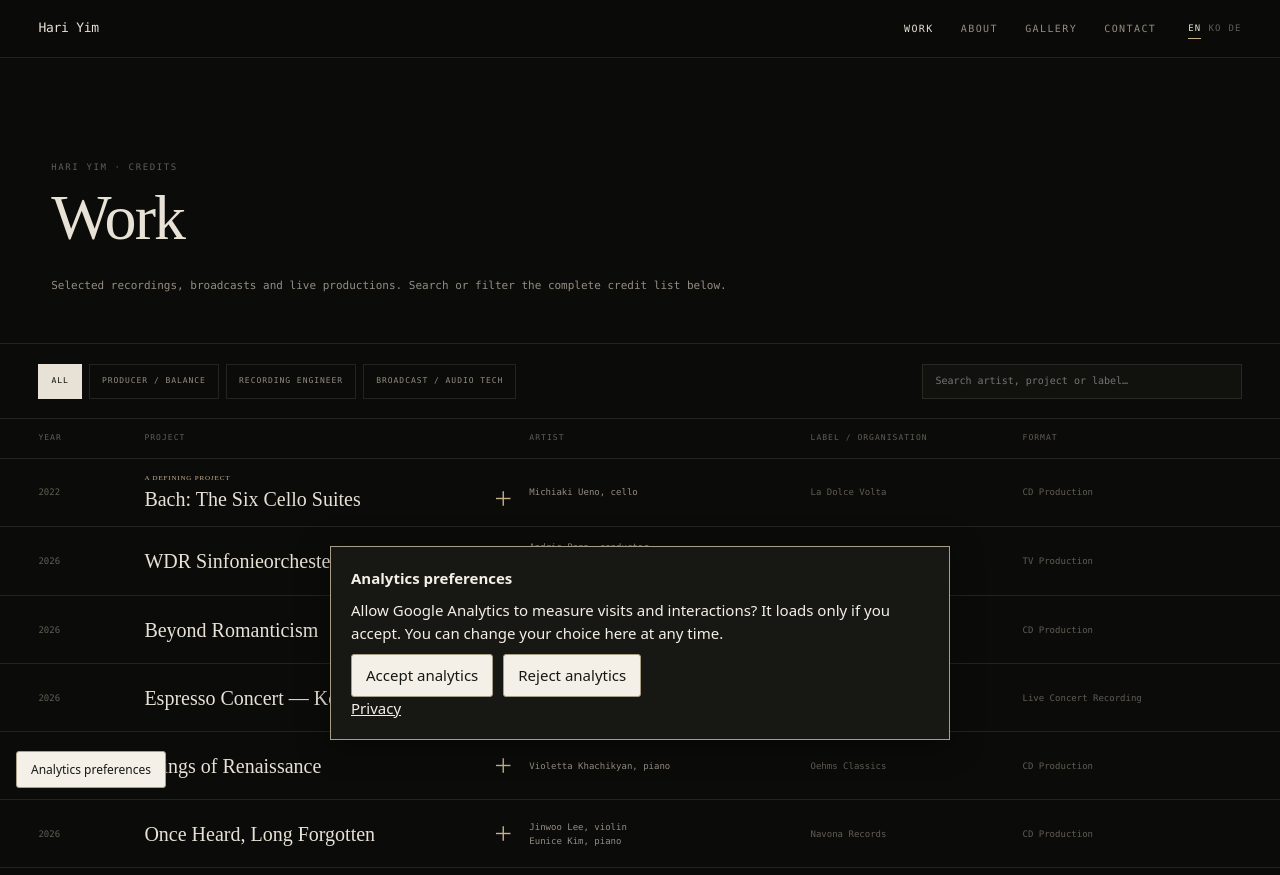
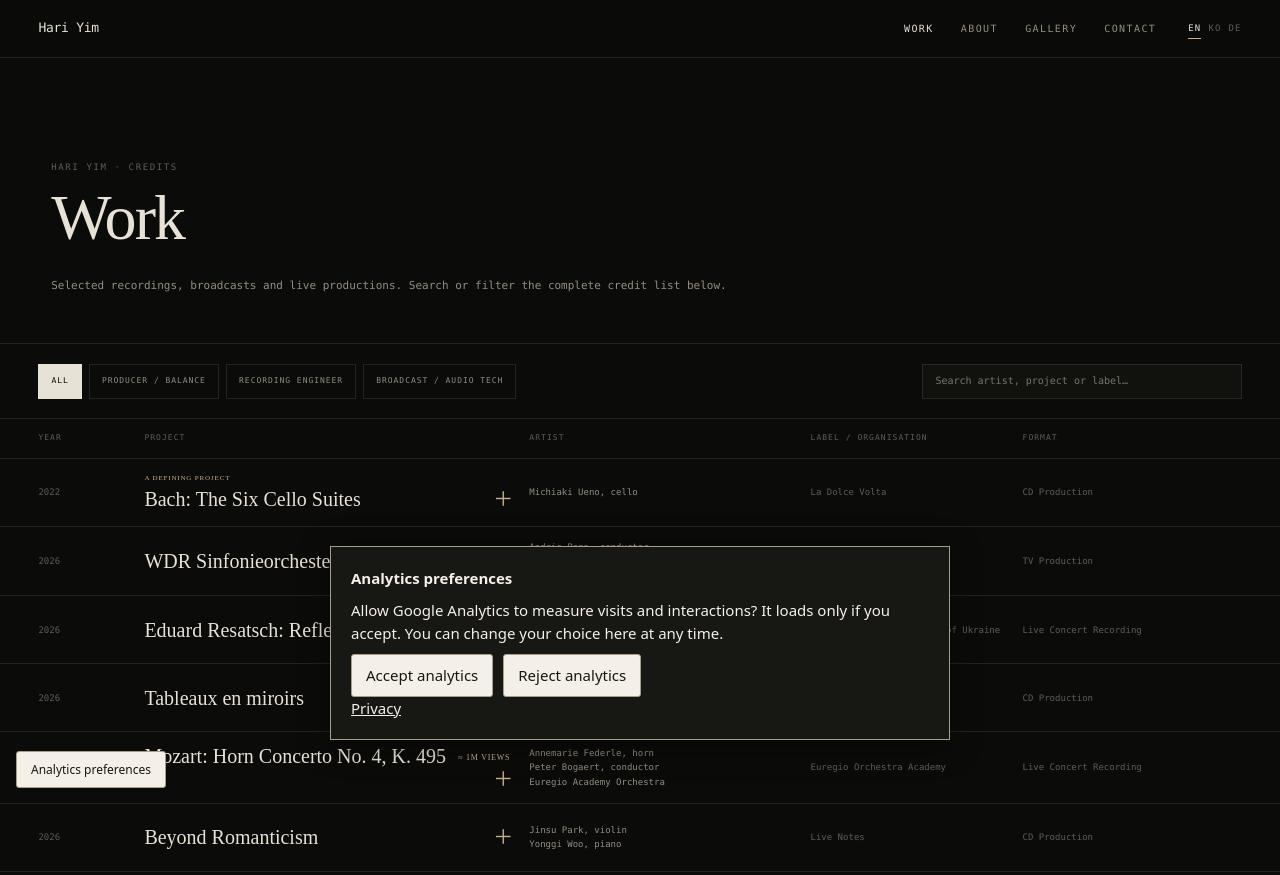
Before and after one commit to hahahahahari/hariyim-website, a plain HTML site: page work.html in a window 1280 px wide. Shown: the top 875 px of the page. Drawn offline with Linux system fonts and the light colour scheme.

Commit message:
Update portfolio: YSOU, Catalin Serban, Mozart Horn Concerto
* Add YSOU, Catalin Serban and Euregio horn recording

* Update portfolio assets/projects-ui.js

* Update portfolio assets/site.css

* Refresh portfolio asset versions in index.html

* Refresh portfolio asset versions in work.html

* Add standalone visual preview for index portfolio review

* Add standalone visual preview for work portfolio review

* Correct Catalin Serban credit to Recording Producer / Balance Engineer

* Remove temporary portfolio preview from production update

* Remove temporary portfolio preview from production update

```diff
--- a/assets/projects-ui.js
+++ b/assets/projects-ui.js
@@ -12,6 +12,9 @@ function actionLabel(p) {
 const PROJECT_IMAGES = {
   'Bach: The Six Cello Suites':'https://www.ladolcevolta.com/wp-content/uploads/2022/09/LDV115.6_COVER-300x300-1.webp',
   'WDR Sinfonieorchester Köln':'images/wdr.jpg',
+  'Eduard Resatsch: Reflections of Hope':'https://i.ytimg.com/vi/dKFCxojhEA4/hqdefault.jpg',
+  'Tableaux en miroirs':'https://shop.naxos.de/cdn/shop/files/0730099149532-Rachmaninow---Ravel--Tableaux-en-Miroirs-cover.webp?v=1795036951&width=1200',
+  'Mozart: Horn Concerto No. 4, K. 495':'https://i.ytimg.com/vi/MMjqU461WpI/hqdefault.jpg',
   'Beyond Romanticism':'https://image-cdn-ak.spotifycdn.com/image/ab67616d00001e026f03680bc2047c4ff8eb6bc4',
   'Espresso Concert — Konzerthaus Berlin':'https://i.ytimg.com/vi/8n2k9EZZH5M/maxresdefault.jpg',
   'Wings of Renaissance':'https://is1-ssl.mzstatic.com/image/thumb/Music211/v4/4a/db/ad/4adbad8f-ffae-9095-8042-23b191cc7004/4260330917478.png/600x600bb.jpg',
@@ -62,6 +65,9 @@ function renderFeatured() {
   const homeSelection = [
     'Bach: The Six Cello Suites',
     'WDR Sinfonieorchester Köln',
+    'Eduard Resatsch: Reflections of Hope',
+    'Tableaux en miroirs',
+    'Mozart: Horn Concerto No. 4, K. 495',
     'Beethoven Violin Sonata Complete Series I',
     'Michiaki Ueno: Origin',
     'Waldensemble: Festive Wald 10th Anniversary',
@@ -75,7 +81,7 @@ function renderFeatured() {
     <a class="project-card" href="${p.link || 'work.html'}" ${p.link ? 'target="_blank" rel="noopener"' : ''}>
       <div>
         <div class="project-meta"><span>${escapeHTML(p.year)}</span><span>${escapeHTML(p.format)}</span></div>
-        ${p.note ? `<div class="project-note">${escapeHTML(p.note)}</div>` : ''}
+        ${p.note || p.badge ? `<div class="project-note">${escapeHTML(p.note || p.badge)}</div>` : ''}
         <h3>${escapeHTML(p.title)}</h3>
         <div class="project-artist">${escapeHTML(p.artist.split('\n').slice(0,3).join('\n'))}</div>
       </div>
@@ -103,7 +109,7 @@ function renderWork() {
       <article class="work-entry">
       <button class="work-row" type="button" aria-expanded="false">
         <div class="work-year">${escapeHTML(p.year)}</div>
-        <div class="work-title">${p.note ? `<small class="work-note">${escapeHTML(p.note)}</small>` : ''}${escapeHTML(p.title)} <span class="open-link">＋</span></div>
+        <div class="work-title">${p.note ? `<small class="work-note">${escapeHTML(p.note)}</small>` : ''}${escapeHTML(p.title)} ${p.badge ? `<small class="work-badge">${escapeHTML(p.badge)}</small>` : ''} <span class="open-link">＋</span></div>
         <div class="work-artist">${escapeHTML(p.artist.split('\n').slice(0,3).join('\n'))}</div>
         <div class="work-label">${escapeHTML(p.label || '—')}</div>
         <div class="work-format">${escapeHTML(p.format)}</div>
--- a/assets/projects.js
+++ b/assets/projects.js
@@ -1,6 +1,9 @@
 window.HARI_PROJECTS = [
   {year:'2022',title:'Bach: The Six Cello Suites',artist:'Michiaki Ueno, cello',label:'La Dolce Volta',format:'CD Production',role:'producer',roleLabel:'Recording Producer / Balance Engineer',link:'https://open.spotify.com/album/4DmFSyqCyA1XxyFwSpbHEi',featured:true,note:'A defining project'},
   {year:'2026',title:'WDR Sinfonieorchester Köln',artist:'Andris Poga, conductor\nDaniel Müller-Schott, cello\nSarang Seohyun Kim, violin',label:'WDR',format:'TV Production',role:'producer',roleLabel:'Recording Producer / Balance Engineer',link:'https://www.youtube.com/watch?v=0xPiaP8m7-U',featured:true},
+  {year:'2026',title:'Eduard Resatsch: Reflections of Hope',artist:'Oksana Lyniv, conductor\nYouth Symphony Orchestra of Ukraine',label:'Youth Symphony Orchestra of Ukraine',format:'Live Concert Recording',role:'producer',roleLabel:'Recording Producer / Balance Engineer',link:'https://www.youtube.com/watch?v=dKFCxojhEA4',featured:true},
+  {year:'2026',title:'Tableaux en miroirs',artist:'Catalin Serban, piano',label:'Naxos',format:'CD Production',role:'producer',roleLabel:'Recording Producer / Balance Engineer',link:'https://open.spotify.com/album/7IQ2wHBb0anNgis0kYJiex',featured:true},
+  {year:'2023',title:'Mozart: Horn Concerto No. 4, K. 495',artist:'Annemarie Federle, horn\nPeter Bogaert, conductor\nEuregio Academy Orchestra',label:'Euregio Orchestra Academy',format:'Live Concert Recording',role:'producer',roleLabel:'Recording Producer / Balance Engineer',link:'https://www.youtube.com/watch?v=MMjqU461WpI',featured:true,badge:'≈ 1M views'},
   {year:'2026',title:'Beyond Romanticism',artist:'Jinsu Park, violin\nYonggi Woo, piano',label:'Live Notes',format:'CD Production',role:'producer',roleLabel:'Recording Producer / Balance Engineer',link:'https://open.spotify.com/album/4K0OWvVzsxqCjtj5aNwkfq',featured:true},
   {year:'2026',title:'Espresso Concert — Konzerthaus Berlin',artist:'James Morley, cello',label:'Konzerthaus Berlin',format:'Live Concert Recording',role:'producer',roleLabel:'Recording Producer / Balance Engineer',link:'https://www.youtube.com/watch?v=8n2k9EZZH5M'},
   {year:'2026',title:'Wings of Renaissance',artist:'Violetta Khachikyan, piano',label:'Oehms Classics',format:'CD Production',role:'producer',roleLabel:'Recording Producer / Balance Engineer',link:'https://open.spotify.com/album/7MIWIvZIxH70q7otMDb6Q6',featured:true},
--- a/assets/site.css
+++ b/assets/site.css
@@ -196,6 +196,7 @@ button, input { font: inherit; }
 .work-row:hover { background: var(--surface); }
 .work-year, .work-label, .work-format { color: var(--faint); font-size: 9px; }
 .work-title { font-family: var(--serif); font-size: 20px; line-height: 1.12; }
+.work-badge { display: inline-block; margin-left: .45rem; vertical-align: middle; color: var(--accent); font-family: var(--sans); font-size: 8px; font-weight: 400; letter-spacing: .09em; line-height: 1.3; text-transform: uppercase; }
 .work-note { display: block; margin-bottom: .35rem; color: var(--accent); font-family: var(--sans); font-size: 7px; font-weight: 400; letter-spacing: .12em; line-height: 1.2; text-transform: uppercase; }
 .work-artist { color: var(--muted); font-size: 9px; white-space: pre-line; }
 .work-row a { text-decoration: none; }
--- a/index.html
+++ b/index.html
@@ -5,7 +5,7 @@
 <link rel="canonical" href="https://hariyim.com/">
 <meta property="og:type" content="website"><meta property="og:title" content="Hari Yim — Recording Producer / Balance Engineer"><meta property="og:description" content="Berlin-based classical recording producer and balance engineer working internationally across Europe, Asia and beyond."><meta property="og:url" content="https://hariyim.com/">
 <meta name="twitter:card" content="summary_large_image">
-<link rel="stylesheet" href="assets/site.css?v=20260904-2">
+<link rel="stylesheet" href="assets/site.css?v=20261123-portfolio-1">
 <style>
   #about.intro-grid { grid-template-columns: minmax(0, 1fr); }
   #about .intro-copy p { max-width: none; }
@@ -51,6 +51,6 @@
   <div>© Hari Yim · Recording Producer / Balance Engineer</div>
   <div class="footer-links"><a href="mailto:info@hariyim.com">info@hariyim.com</a><a href="impressum.html" data-i18n="legal">Legal</a><a href="privacy.html" data-i18n="privacy">Privacy</a></div>
 </footer>
-<script src="assets/projects.js?v=20261021-labels-1"></script><script src="assets/site.js?v=20261021-labels-1"></script><script src="assets/projects-ui.js?v=20261021-labels-1"></script><script src="assets/home-map.js"></script>
+<script src="assets/projects.js?v=20261123-portfolio-1"></script><script src="assets/site.js?v=20261123-portfolio-1"></script><script src="assets/projects-ui.js?v=20261123-portfolio-1"></script><script src="assets/home-map.js"></script>
 <script type="application/ld+json">{"@context":"https://schema.org","@type":"Person","name":"Hari Yim","url":"https://hariyim.com/","jobTitle":"Recording Producer / Balance Engineer","knowsAbout":["Classical music recording","Recording production","Balance engineering","Editing","Mixing","Mastering"]}</script>
 </body></html>
--- a/work.html
+++ b/work.html
@@ -5,7 +5,7 @@
 <link rel="canonical" href="https://hariyim.com/work.html">
 <meta property="og:type" content="website"><meta property="og:title" content="Work — Hari Yim"><meta property="og:description" content="Selected and complete recording credits for Hari Yim, Recording Producer and Balance Engineer."><meta property="og:url" content="https://hariyim.com/work.html">
 <meta name="twitter:card" content="summary_large_image">
-<link rel="stylesheet" href="assets/site.css"><script defer src="/assets/analytics.js?v=20261020-1"></script></head><body><a class="skip-link" href="#main">Skip to content</a>
+<link rel="stylesheet" href="assets/site.css?v=20261123-portfolio-1"><script defer src="/assets/analytics.js?v=20261020-1"></script></head><body><a class="skip-link" href="#main">Skip to content</a>
 <nav class="site-nav">
   <a class="brand" href="index.html">Hari Yim</a>
   <div class="nav-cluster">
@@ -27,4 +27,4 @@
   <div>© Hari Yim · Recording Producer / Balance Engineer</div>
   <div class="footer-links"><a href="mailto:info@hariyim.com">info@hariyim.com</a><a href="impressum.html" data-i18n="legal">Legal</a><a href="privacy.html" data-i18n="privacy">Privacy</a></div>
 </footer>
-<script src="assets/projects.js?v=20261021-labels-1"></script><script src="assets/site.js?v=20261021-labels-1"></script><script src="assets/projects-ui.js?v=20261021-labels-1"></script></body></html>
+<script src="assets/projects.js?v=20261123-portfolio-1"></script><script src="assets/site.js?v=20261123-portfolio-1"></script><script src="assets/projects-ui.js?v=20261123-portfolio-1"></script></body></html>
```
